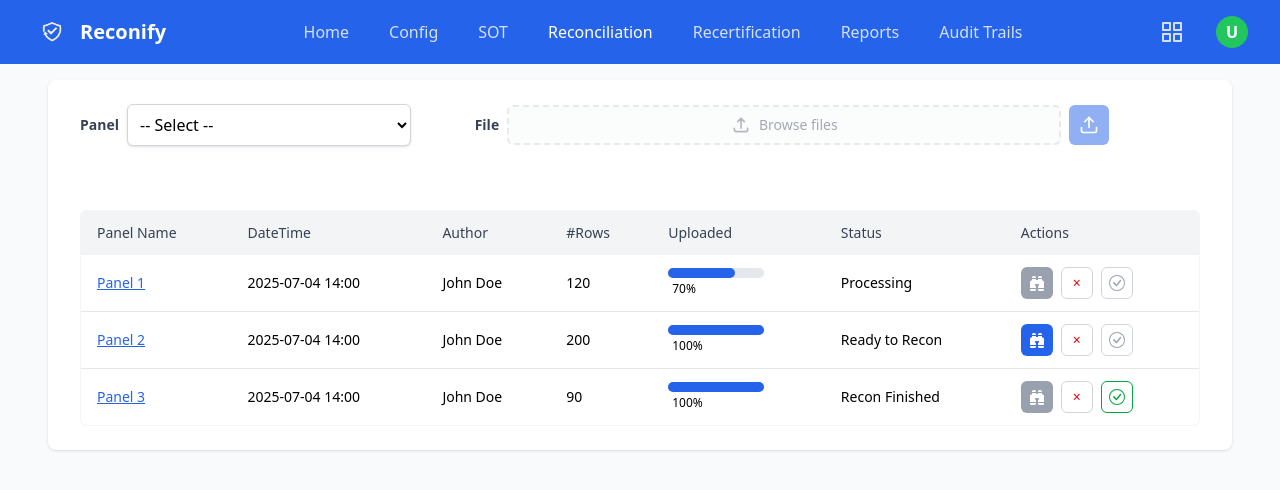
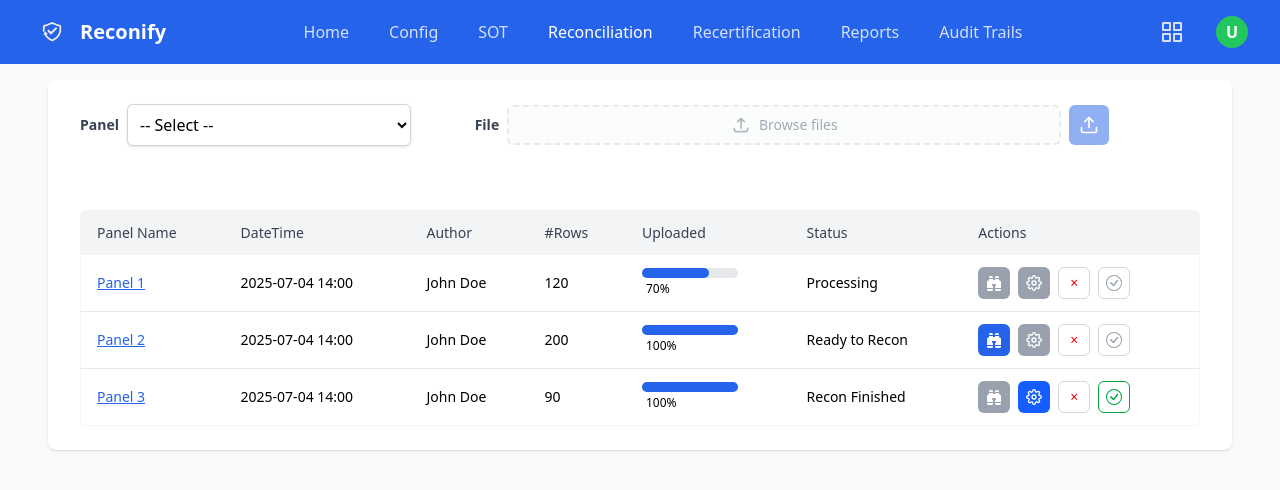
Before and after one commit to mantanz/Reconify, a React (Vite) app in the folder reconify-dashboard/: page /reconciliation in a window 1280 px wide. Shown: the top 490 px of the page. Built offline with nearby package versions, Linux system fonts and the light colour scheme.

Commit message:
added reconfigure

```diff
--- a/reconify-dashboard/src/pages/Reconciliation.jsx
+++ b/reconify-dashboard/src/pages/Reconciliation.jsx
@@ -2,7 +2,7 @@ import { useState } from 'react';
 import { Link } from 'react-router-dom';
 import { BsBinocularsFill, BsCheckCircle, BsCheckCircleFill } from 'react-icons/bs';
 import { HiOutlineUpload } from 'react-icons/hi';
-import { FiUpload } from 'react-icons/fi';
+import { FiUpload, FiSettings } from 'react-icons/fi';
 import Tooltip from '../components/Tooltip.jsx';
 
 // contents copied from Dashboard with modifications
@@ -110,6 +110,7 @@ export default function Reconciliation() {
 
   const toggleComplete = (index) => setRows((prev)=> prev.map((r,i)=> (i===index && !r.completed) ? {...r, completed: true} : r));
   const handleRecon = (index)=> setRows((prev)=> prev.map((r,i)=> i===index? {...r,status:'Recon Finished',reconReady:false} : r));
+  const handleReconfigure = (index) => setRows((prev)=> prev.map((r,i)=> i===index? {...r,status:'Ready to Recon',reconReady:true} : r));
   const handleCancel=(index)=> setRows(prev=> prev.filter((_,i)=> i!==index));
 
   return (
@@ -194,6 +195,11 @@ export default function Reconciliation() {
                           <BsBinocularsFill className="w-4 h-4" />
                         </button>
                       </Tooltip>
+                      <Tooltip label="Reconfigure">
+                        <button disabled={row.status!=='Recon Finished'} onClick={()=>handleReconfigure(idx)} className={`w-8 h-8 flex items-center justify-center rounded-md ${row.status==='Recon Finished' ? 'bg-blue-600 text-white hover:bg-blue-700' : 'bg-gray-400 text-white cursor-not-allowed'}`}>
+                          <FiSettings className="w-4 h-4" />
+                        </button>
+                      </Tooltip>
                       <Tooltip label="Cancel">
                         <button onClick={()=>handleCancel(idx)} className="w-8 h-8 flex items-center justify-center rounded-md border border-gray-300 text-red-600 hover:bg-gray-100">×</button>
                       </Tooltip>
```
Also changed, not shown: reconify-dashboard/src/components/Dashboard.jsx (indentation only).
